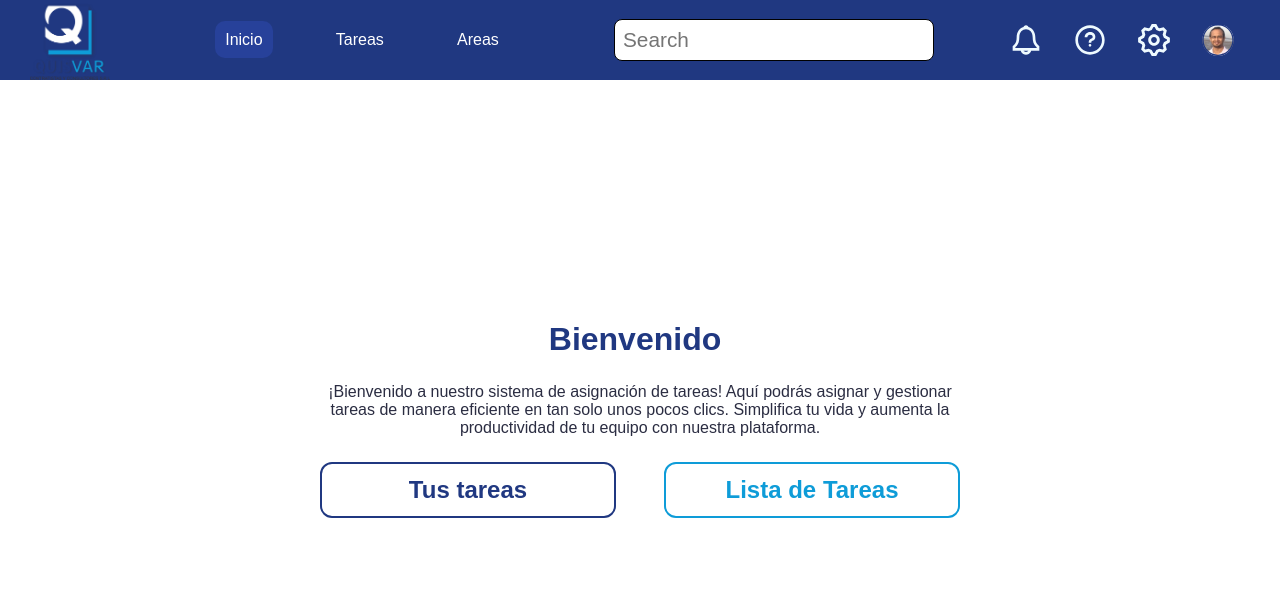
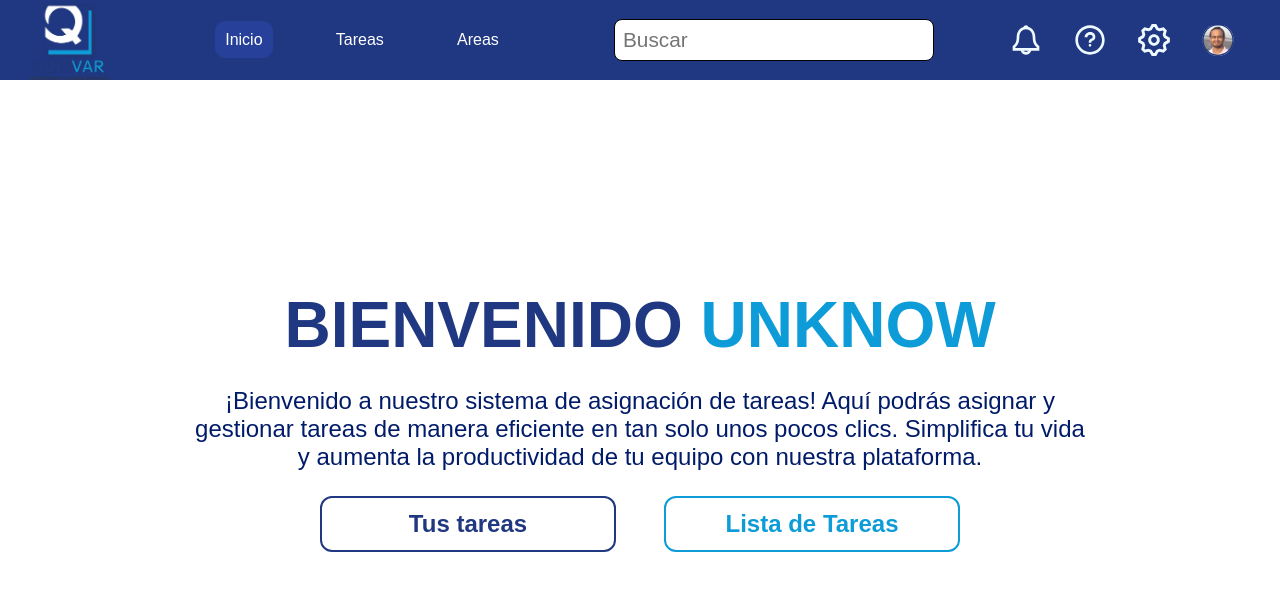
Before and after one commit to juancotrado/quisvar_proyect_ft, a React (Vite) app: page /home in a window 1280 px wide. Shown: the top 590 px of the page. Built offline with nearby package versions, Linux system fonts and the light colour scheme; sample sign-in values are in the browser's storage.

Commit message:
feat: buttons styles

```diff
--- a/src/components/shared/header/Header.tsx
+++ b/src/components/shared/header/Header.tsx
@@ -44,7 +44,7 @@ const Header = () => {
       <input
         className="input__search"
         type="text"
-        placeholder="Search"
+        placeholder="Buscar"
         // value=""
       ></input>
       <ul className="icons-list">
--- a/src/index.css
+++ b/src/index.css
@@ -8,7 +8,7 @@
   --color-process: #ffd140;
   --color-done: #57d9a3;
   --color-menu: #f7f7f7;
-  --size-title: 3.75rem;
+  --size-title: 2rem;
   --size-subtitle: 1.125rem;
   --size-button: 2rem;
   --size-input: 1.3rem;
--- a/src/pages/home/home.css
+++ b/src/pages/home/home.css
@@ -20,24 +20,29 @@
 .title-content {
   display: flex;
   gap: 10px;
+  text-transform: uppercase;
+  font-size: var(--size-title);
+  color: var(--color-tertiary);
 }
 .paragraph {
-  width: 50%;
+  width: 70%;
   text-align: center;
+  font-size: var(--size-button);
+  color: var(--color-secondary);
 }
 .home-btn {
   width: 100%;
   height: 3.5rem;
   font-size: var(--size-button);
-  font-weight: bold;
+  font-weight: 600;
   cursor: pointer;
   transition: background-color 0.5s ease;
   border-radius: var(--radius-button);
 }
-.text-color-1 {
-  color: var(--color-tertiary);
+.title-content h1 {
+  font-weight: 800;
 }
-.text-color-2 {
+.title-content h1 span {
   color: var(--color-primary);
 }
 .btn-color-1 {
@@ -48,3 +53,13 @@
   border: 2px solid var(--color-primary);
   color: var(--color-primary);
 }
+.btn-color-1:hover {
+  background-color: var(--color-primary);
+  border: 2px solid var(--color-primary);
+  color: white;
+}
+.btn-color-2:hover {
+  background-color: var(--color-secondary);
+  border: 2px solid var(--color-secondary);
+  color: white;
+}
--- a/src/pages/home/home.tsx
+++ b/src/pages/home/home.tsx
@@ -1,12 +1,20 @@
+import { useEffect, useState } from 'react';
 import './home.css';
 // interface HomePageProps {};
-const name = localStorage.getItem('name');
+
 const home = () => {
+  const [firstName, setFirstName] = useState('');
+  useEffect(() => {
+    const name = localStorage.getItem('name') || 'unknow';
+    setFirstName(name);
+  }, []);
+
   return (
     <div className="container-home">
       <div className="title-content">
-        <h1 className="h1-left text-color-1">Bienvenido</h1>
-        <h1 className="h1-right text-color-2">{name}</h1>
+        <h1>
+          BIENVENIDO <span>{firstName}</span>
+        </h1>
       </div>
       <p className="paragraph">
         ¡Bienvenido a nuestro sistema de asignación de tareas! Aquí podrás
```
